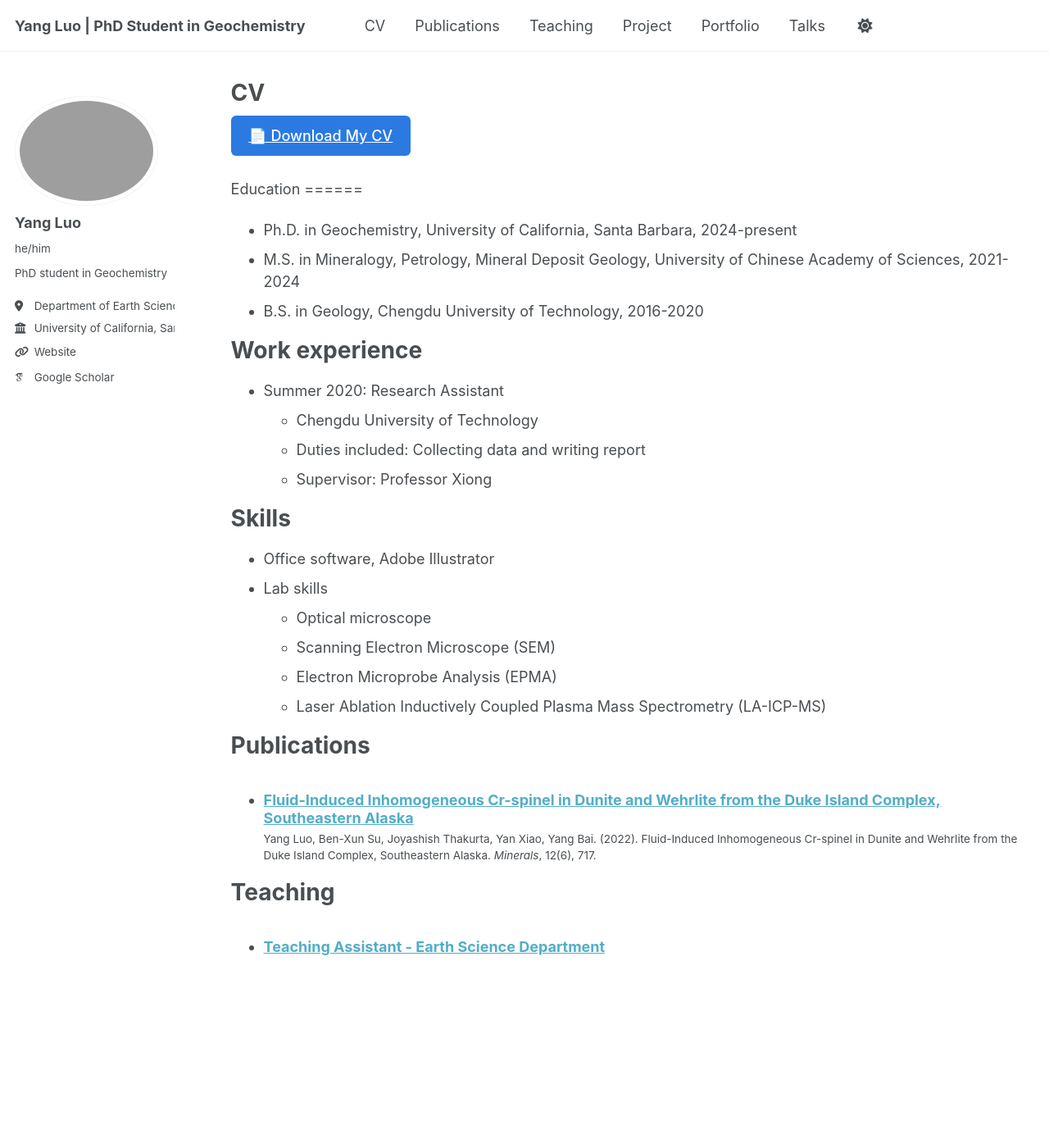
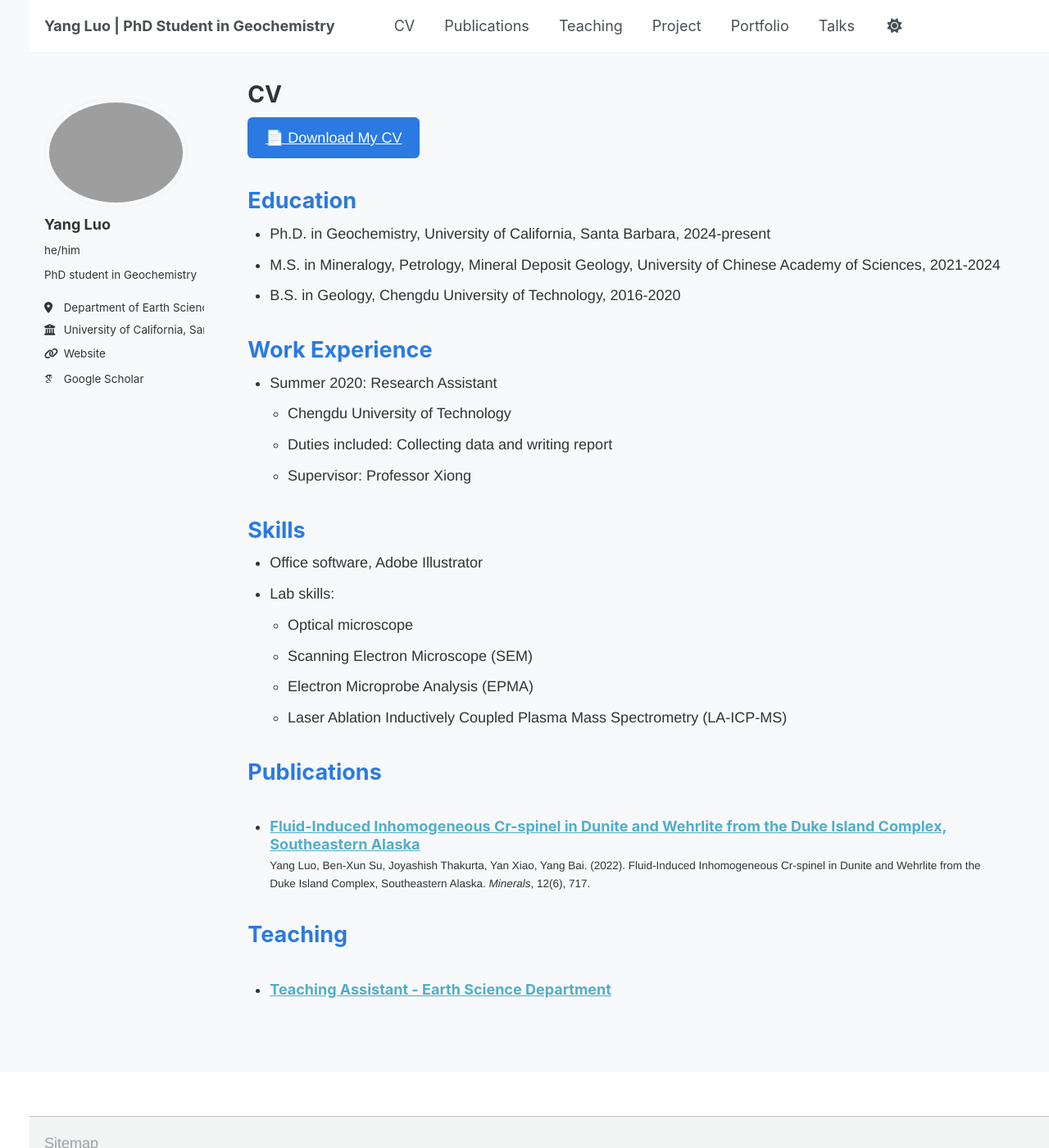
Before and after one commit to yangluo-geol/yangluo-geol.github.io, a Jekyll site: the page built from _pages/cv.md, in a window 1280 px wide and 1400 px high. Shown: the whole window at 82% size. Built offline with Jekyll 4.4.1, drawn with Linux system fonts in a browser that asks for light colours; some web fonts are replaced; a script that is not in the unit is left out; part of the change alters nothing that is shown.

Commit message:
Update cv.md

```diff
--- a/_pages/cv.md
+++ b/_pages/cv.md
@@ -17,6 +17,15 @@ redirect_from:
 </div>
 
 <style>
+body {
+  font-family: 'Helvetica Neue', Arial, sans-serif;
+  line-height: 1.6;
+  color: #333;
+  background: #f8f9fa;
+  padding: 2rem;
+}
+
+/* Download button style */
 .btn-download {
   display: inline-block;
   padding: 0.6rem 1.2rem;
@@ -31,39 +40,78 @@ redirect_from:
 .btn-download:hover {
   background-color: #1a5bb8;
 }
+
+/* CV headings */
+h2 {
+  color: #2a7ae2;
+  font-size: 1.5rem; /* same size for all sections */
+  margin-top: 2rem;
+  margin-bottom: 0.5rem;
+}
+
+ul {
+  padding-left: 1.5rem;
+  margin: 0.5rem 0 1rem 0;
+}
+
+ul ul {
+  padding-left: 1.2rem;
+}
 </style>
 
 <!-- ===== CV CONTENT ===== -->
-Education
-======
-* Ph.D. in Geochemistry, University of California, Santa Barbara, 2024-present
-* M.S. in Mineralogy, Petrology, Mineral Deposit Geology, University of Chinese Academy of Sciences, 2021-2024
-* B.S. in Geology, Chengdu University of Technology, 2016-2020
+<section>
+  <h2>Education</h2>
+  <ul>
+    <li>Ph.D. in Geochemistry, University of California, Santa Barbara, 2024-present</li>
+    <li>M.S. in Mineralogy, Petrology, Mineral Deposit Geology, University of Chinese Academy of Sciences, 2021-2024</li>
+    <li>B.S. in Geology, Chengdu University of Technology, 2016-2020</li>
+  </ul>
+</section>
 
-Work experience
-======
-* Summer 2020: Research Assistant
-  * Chengdu University of Technology
-  * Duties included: Collecting data and writing report
-  * Supervisor: Professor Xiong
+<section>
+  <h2>Work Experience</h2>
+  <ul>
+    <li>
+      Summer 2020: Research Assistant
+      <ul>
+        <li>Chengdu University of Technology</li>
+        <li>Duties included: Collecting data and writing report</li>
+        <li>Supervisor: Professor Xiong</li>
+      </ul>
+    </li>
+  </ul>
+</section>
 
-Skills
-======
-* Office software, Adobe Illustrator
-* Lab skills
-  * Optical microscope
-  * Scanning Electron Microscope (SEM)
-  * Electron Microprobe Analysis (EPMA)
-  * Laser Ablation Inductively Coupled Plasma Mass Spectrometry (LA-ICP-MS)
+<section>
+  <h2>Skills</h2>
+  <ul>
+    <li>Office software, Adobe Illustrator</li>
+    <li>Lab skills:
+      <ul>
+        <li>Optical microscope</li>
+        <li>Scanning Electron Microscope (SEM)</li>
+        <li>Electron Microprobe Analysis (EPMA)</li>
+        <li>Laser Ablation Inductively Coupled Plasma Mass Spectrometry (LA-ICP-MS)</li>
+      </ul>
+    </li>
+  </ul>
+</section>
 
-Publications
-======
-<ul>{% for post in site.publications reversed %}
-  {% include archive-single-cv.html %}
-{% endfor %}</ul>
+<section>
+  <h2>Publications</h2>
+  <ul>
+    {% for post in site.publications reversed %}
+      {% include archive-single-cv.html %}
+    {% endfor %}
+  </ul>
+</section>
 
-Teaching
-======
-<ul>{% for post in site.teaching reversed %}
-  {% include archive-single-cv.html %}
-{% endfor %}</ul>
+<section>
+  <h2>Teaching</h2>
+  <ul>
+    {% for post in site.teaching reversed %}
+      {% include archive-single-cv.html %}
+    {% endfor %}
+  </ul>
+</section>
```
